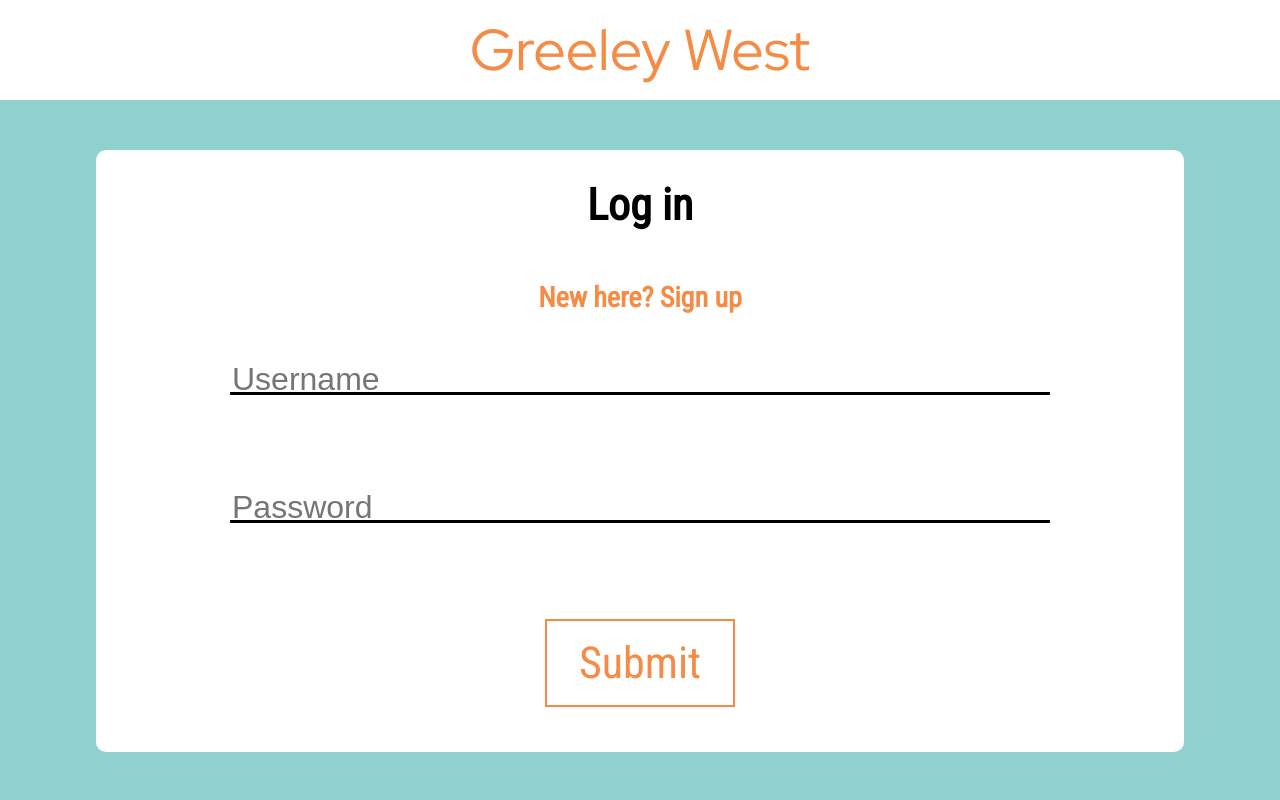
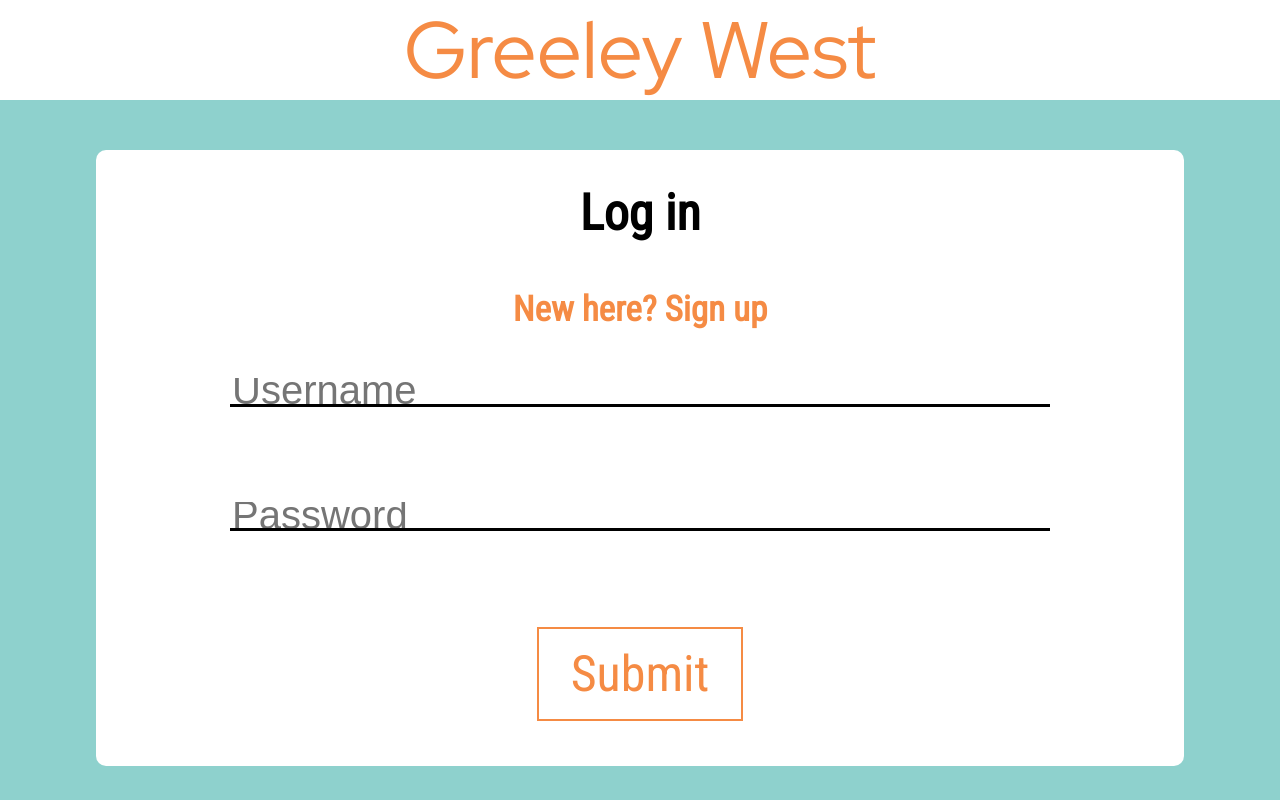
Before and after one commit to TGOGWKY/TGOGWKY.github.io, a plain HTML site: page index.html in a window 1280 px wide. Drawn offline with Linux system fonts and the light colour scheme.

Commit message:
Update stylesheet.css

```diff
--- a/stylesheet.css
+++ b/stylesheet.css
@@ -26,7 +26,7 @@
 	color: #f58b44;
 	padding: 0;
 	margin: 0;
-	font-size: 4.5vmax;
+	font-size: 7.8vw;
 	font-family: 'Red Hat Display', sans-serif;
 	font-weight: lighter;
 	text-align: center;
@@ -52,11 +52,11 @@
 }
 
 .info h1{
-	font-size: 5.5vmin;
+	font-size: 5.5vw;
 }
 
 .info a{
-	font-size: 3.5vmin;
+	font-size: 3.2vw;
 	color: #f58b44;
 }
 
@@ -75,8 +75,9 @@
 	border-bottom: solid;
 	height: 3vh;
 	width: 75%;
-	font-size: 4vmin;
+	font-size: 4vw;
 	margin-bottom: 7%;
+	outline: none;
 }
 
 .button {
@@ -88,7 +89,7 @@
 	text-align: center;
 	text-decoration: none;
 	display: inline-block;
-	font-size: 5.5vmin;
+	font-size: 5vmin;
 	margin: 20px 2px;
 	-webkit-transition-duration: 0.4s; /* Safari */
 	transition-duration: 0.4s;
@@ -105,3 +106,25 @@
   background-color: #f58b44;
   color: white;
 }
+
+@media only screen and (min-width: 1000px){
+	.header h1{
+		font-size: 80px;
+	}
+
+	.info h1{
+		font-size: 50px;
+	}
+
+	.info a{
+		font-size: 35px;
+	}
+
+	.field input{
+		font-size: 40px;
+	}
+
+	.button{
+		font-size: 50px;
+	}
+}
```
